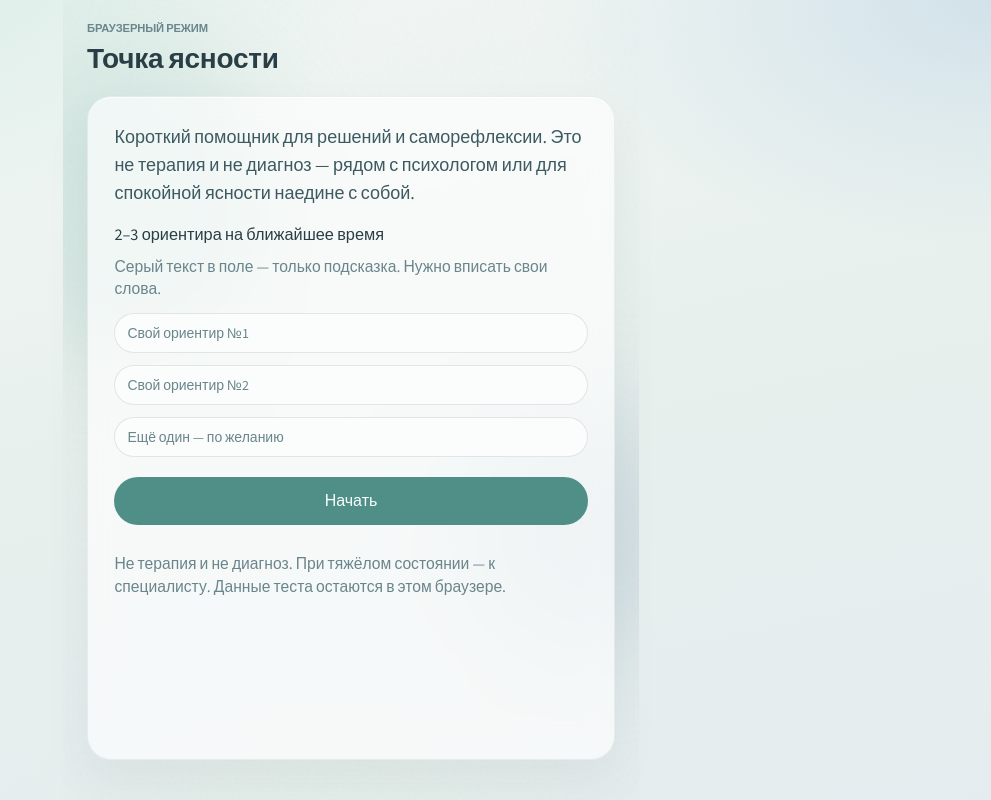
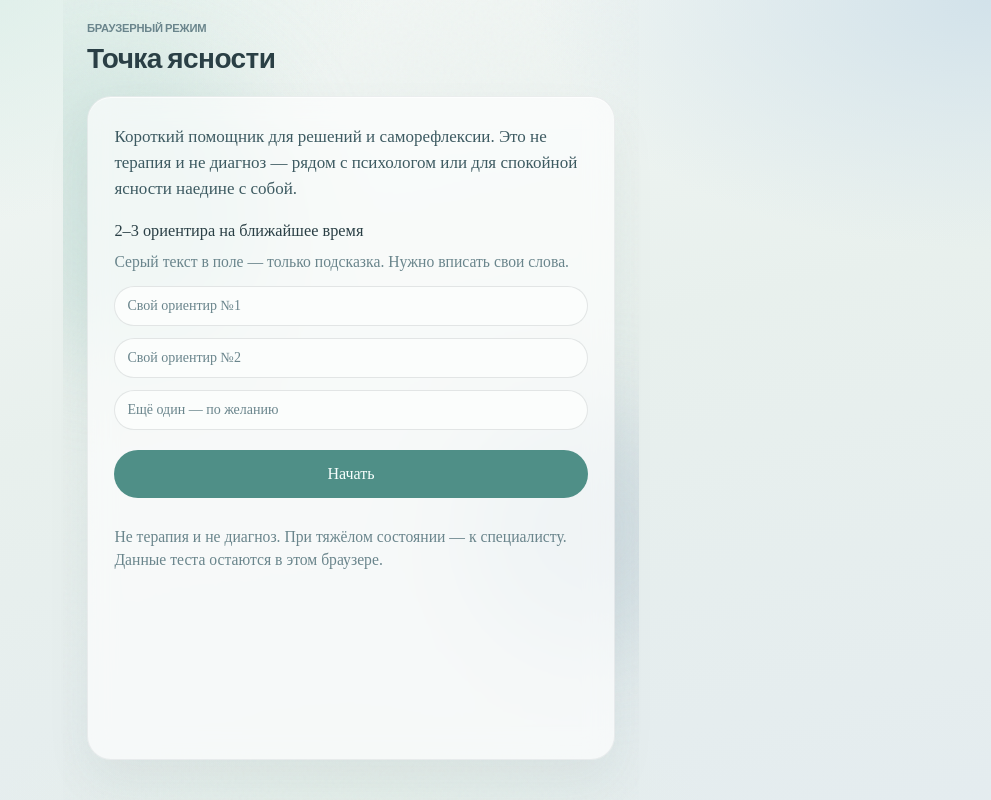
Before and after one commit to GRAnonim/tochka-yasnosti, a Next.js app: page / in a window 1280 px wide. Shown: the whole page, without its empty margins (289-1280 px from the left). Built offline with nearby package versions, Linux system fonts and the light colour scheme.

Commit message:
Restore original Sora and Figtree typefaces
Bring back the initial font pairing while keeping slightly larger description sizes.

Co-authored-by: granonim1 <granonim1@gmail.com>

```diff
--- a/src/app/globals.css
+++ b/src/app/globals.css
@@ -7,10 +7,10 @@
 @theme inline {
   --color-background: var(--background);
   --color-foreground: var(--foreground);
-  --font-sans: var(--font-source-sans), ui-sans-serif, system-ui, sans-serif;
-  --font-mono: var(--font-source-sans), ui-sans-serif, system-ui, sans-serif;
-  --font-heading: var(--font-source-sans), ui-sans-serif, system-ui, sans-serif;
-  --font-display: var(--font-source-sans), ui-sans-serif, system-ui, sans-serif;
+  --font-sans: var(--font-figtree);
+  --font-mono: var(--font-geist-mono);
+  --font-heading: var(--font-sora);
+  --font-display: var(--font-sora);
   --color-sidebar-ring: var(--sidebar-ring);
   --color-sidebar-border: var(--sidebar-border);
   --color-sidebar-accent-foreground: var(--sidebar-accent-foreground);
@@ -102,14 +102,14 @@
     @apply border-border outline-ring/50;
   }
   body {
-    @apply bg-background text-foreground font-sans;
+    @apply bg-background text-foreground;
     background-image:
       radial-gradient(1000px 520px at 8% -8%, #d5ebe4 0%, transparent 58%),
       radial-gradient(880px 480px at 100% 0%, #d2e2ea 0%, transparent 52%),
       radial-gradient(700px 420px at 50% 110%, #e4efe8 0%, transparent 55%),
       linear-gradient(168deg, #f4f8f6 0%, #e8f0ed 48%, #e4ecef 100%);
     min-height: 100dvh;
-    font-size: 1.125rem; /* 18px — как у спокойного вводного текста */
+    font-size: 1.0625rem;
     line-height: 1.55;
   }
   html {
@@ -121,24 +121,14 @@
   }
 }
 
-/* Тот же шрифт, что у вводного текста — только чуть плотнее для заголовков */
-.font-display,
-.font-heading {
-  font-family: inherit;
-  letter-spacing: -0.01em;
-  font-weight: 600;
+.font-display {
+  font-family: var(--font-sora), ui-sans-serif, system-ui, sans-serif;
+  letter-spacing: -0.02em;
+  font-weight: 550;
 }
 
 .clarity-shell {
   color: var(--ink);
-  font-family: inherit;
-}
-
-.clarity-shell button,
-.clarity-shell input,
-.clarity-shell textarea,
-.clarity-shell select {
-  font-family: inherit;
 }
 
 .clarity-panel {
@@ -150,10 +140,9 @@
     0 22px 48px color-mix(in oklab, #2a3f45 6%, transparent);
   padding: 1.35rem;
   backdrop-filter: blur(14px);
-  font-family: inherit;
 }
 
-/* Описания чуть крупнее — без смены семейства шрифта */
+/* Описания чуть крупнее для чтения */
 .clarity-panel .text-sm {
   font-size: 1.02rem;
   line-height: 1.5;
--- a/src/app/layout.tsx
+++ b/src/app/layout.tsx
@@ -1,13 +1,21 @@
 import type { Metadata, Viewport } from "next";
-import { Source_Sans_3 } from "next/font/google";
+import { Figtree, Geist_Mono, Sora } from "next/font/google";
 import Script from "next/script";
 import "./globals.css";
 
-/** Один шрифт на всё приложение — Source Sans 3 (OFL, кириллица) */
-const sourceSans = Source_Sans_3({
-  variable: "--font-source-sans",
-  subsets: ["latin", "cyrillic", "cyrillic-ext"],
-  weight: ["400", "500", "600", "700"],
+const sora = Sora({
+  variable: "--font-sora",
+  subsets: ["latin", "latin-ext"],
+});
+
+const figtree = Figtree({
+  variable: "--font-figtree",
+  subsets: ["latin", "latin-ext"],
+});
+
+const geistMono = Geist_Mono({
+  variable: "--font-geist-mono",
+  subsets: ["latin"],
 });
 
 export const metadata: Metadata = {
@@ -30,8 +38,10 @@ export default function RootLayout({
   children: React.ReactNode;
 }>) {
   return (
-    <html lang="ru" className={sourceSans.variable}>
-      <body className={`${sourceSans.className} antialiased`}>
+    <html lang="ru">
+      <body
+        className={`${sora.variable} ${figtree.variable} ${geistMono.variable} antialiased`}
+      >
         <Script
           src="https://telegram.org/js/telegram-web-app.js"
           strategy="lazyOnload"
--- a/src/components/ui/button.tsx
+++ b/src/components/ui/button.tsx
@@ -4,7 +4,7 @@ import { cn } from "cn"
 import { Slot } from "radix-ui"
 
 const buttonVariants = cva(
-  "group/button inline-flex shrink-0 items-center justify-center rounded-lg border border-transparent bg-clip-padding font-sans text-[1.02rem] font-medium whitespace-nowrap transition-all outline-none select-none focus-visible:border-ring focus-visible:ring-3 focus-visible:ring-ring/50 active:not-aria-[haspopup]:translate-y-px disabled:pointer-events-none disabled:opacity-50 aria-invalid:border-destructive aria-invalid:ring-3 aria-invalid:ring-destructive/20 dark:aria-invalid:border-destructive/50 dark:aria-invalid:ring-destructive/40 [&_svg]:pointer-events-none [&_svg]:shrink-0 [&_svg:not([class*='size-'])]:size-4",
+  "group/button inline-flex shrink-0 items-center justify-center rounded-lg border border-transparent bg-clip-padding text-[1.02rem] font-medium whitespace-nowrap transition-all outline-none select-none focus-visible:border-ring focus-visible:ring-3 focus-visible:ring-ring/50 active:not-aria-[haspopup]:translate-y-px disabled:pointer-events-none disabled:opacity-50 aria-invalid:border-destructive aria-invalid:ring-3 aria-invalid:ring-destructive/20 dark:aria-invalid:border-destructive/50 dark:aria-invalid:ring-destructive/40 [&_svg]:pointer-events-none [&_svg]:shrink-0 [&_svg:not([class*='size-'])]:size-4",
   {
     variants: {
       variant: {
--- a/src/components/ui/label.tsx
+++ b/src/components/ui/label.tsx
@@ -12,7 +12,7 @@ function Label({
     <LabelPrimitive.Root
       data-slot="label"
       className={cn(
-        "flex items-center gap-2 font-sans text-[1.02rem] leading-none font-medium select-none group-data-[disabled=true]:pointer-events-none group-data-[disabled=true]:opacity-50 peer-disabled:cursor-not-allowed peer-disabled:opacity-50",
+        "flex items-center gap-2 text-[1.02rem] leading-none font-medium select-none group-data-[disabled=true]:pointer-events-none group-data-[disabled=true]:opacity-50 peer-disabled:cursor-not-allowed peer-disabled:opacity-50",
         className
       )}
       {...props}
```
